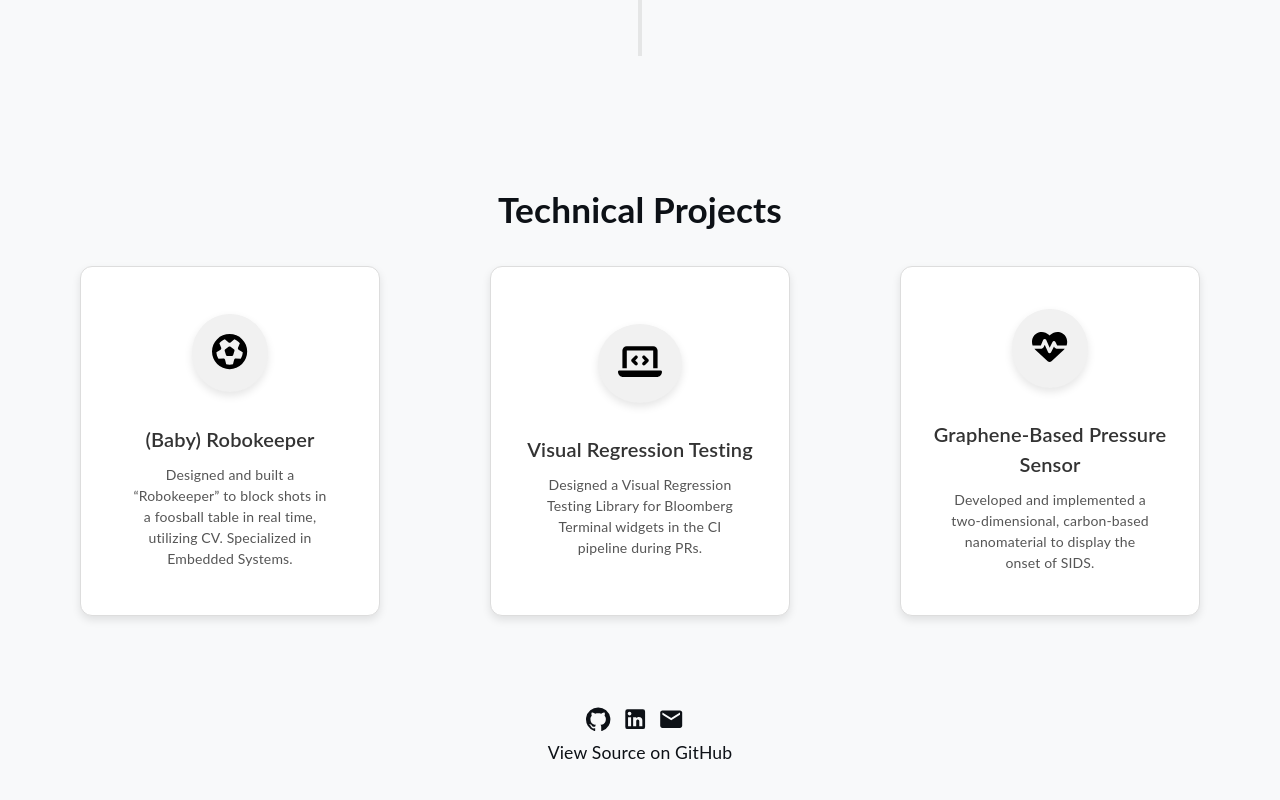
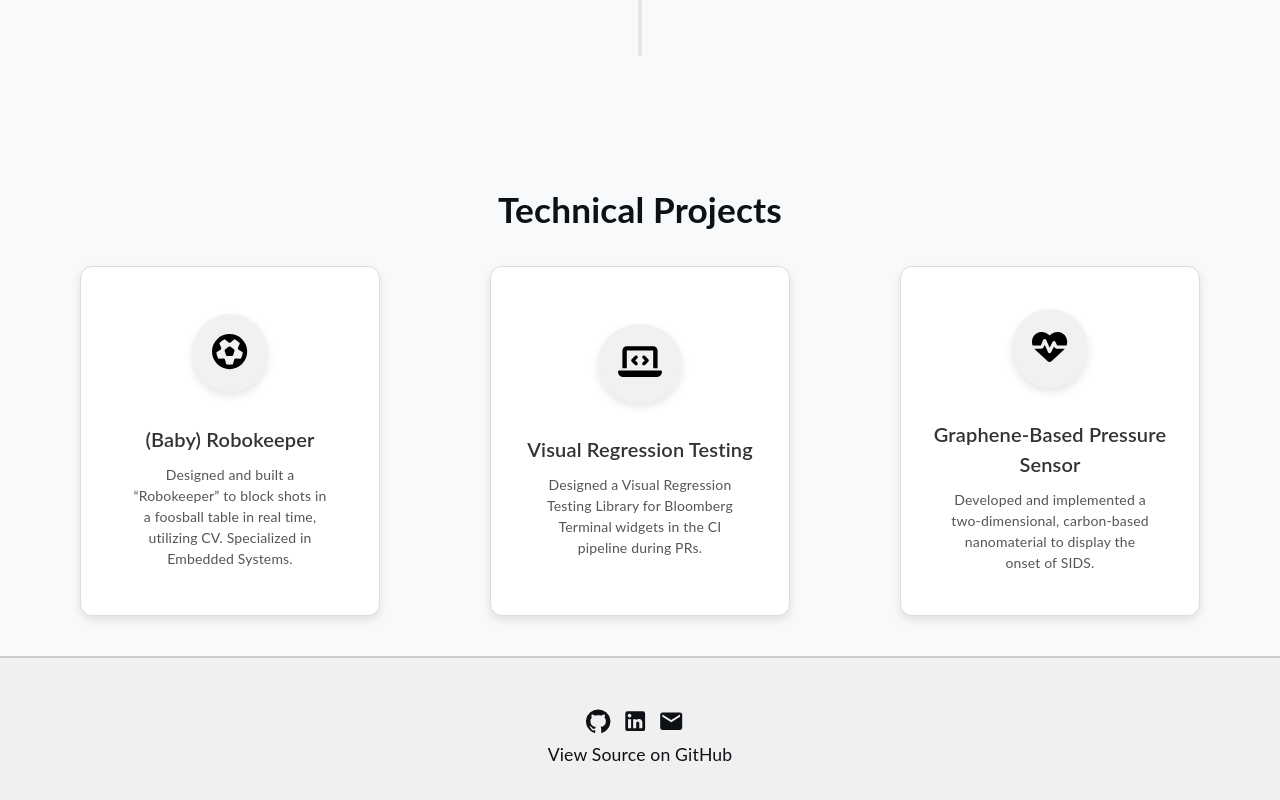
Before and after one commit to Sonyaal/sonyaalexis.dev, a React (Create React App) app: page / in a window 1280 px wide. Shown: the part 2289-3089 px from the top of the page. Built offline with nearby package versions, Linux system fonts and the light colour scheme.

Commit message:
adding footer section background

```diff
--- a/src/assets/styles/Footer.scss
+++ b/src/assets/styles/Footer.scss
@@ -2,6 +2,8 @@ footer {
     text-align: center;
     padding-top: 50px;
     padding-bottom: 50px;
+    background-color: #f0f0f0; /* Light gray background */
+    border-top: 2px solid #ccc; /* Adds a subtle line at the top */
 
     svg {
         width: 1.1em !important;
@@ -12,4 +14,15 @@ footer {
     p {
         font-size: 0.8em;
     }
+
+    /* Optional: Style the links */
+    a {
+        text-decoration: none;
+        color: #333;
+        transition: color 0.3s ease;
+    }
+
+    a:hover {
+        color: #0073b1; /* Change color when hovering */
+    }
 }
--- a/src/components/Footer.tsx
+++ b/src/components/Footer.tsx
@@ -2,12 +2,13 @@ import React from "react";
 import GitHubIcon from '@mui/icons-material/GitHub';
 import LinkedInIcon from '@mui/icons-material/LinkedIn';
 import MailIcon from '@mui/icons-material/Mail';
-import '../assets/styles/Footer.scss'
+import '../assets/styles/Footer.scss';
 
 function Footer() {
   return (
     <footer>
-      <div>
+      <div className="footer-content">
+        <div className="social-links">
           <a href="https://github.com/Sonyaal" target="_blank" rel="noreferrer">
             <GitHubIcon />
           </a>
@@ -23,6 +24,7 @@ function Footer() {
             View Source on GitHub
           </a>
         </div>
+      </div>
     </footer>
   );
 }
```
Lines whose indentation alone changed are shown as unchanged.
